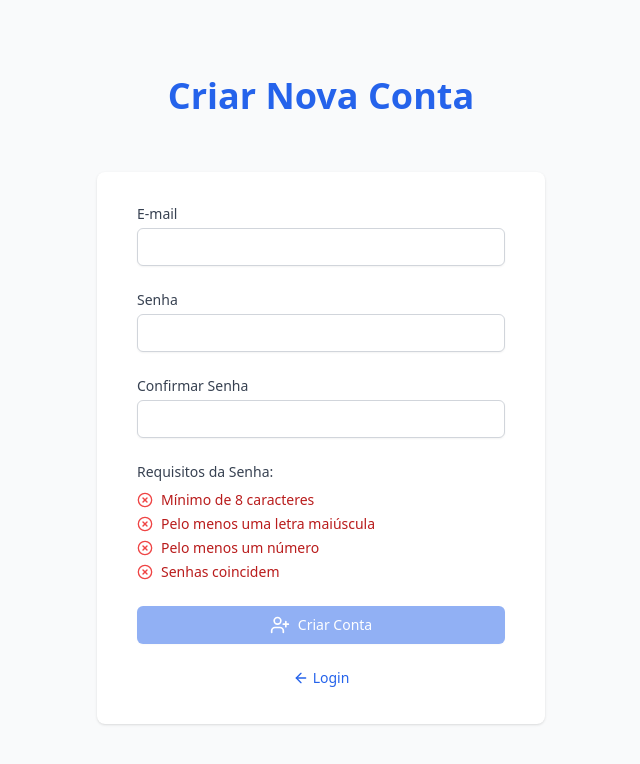
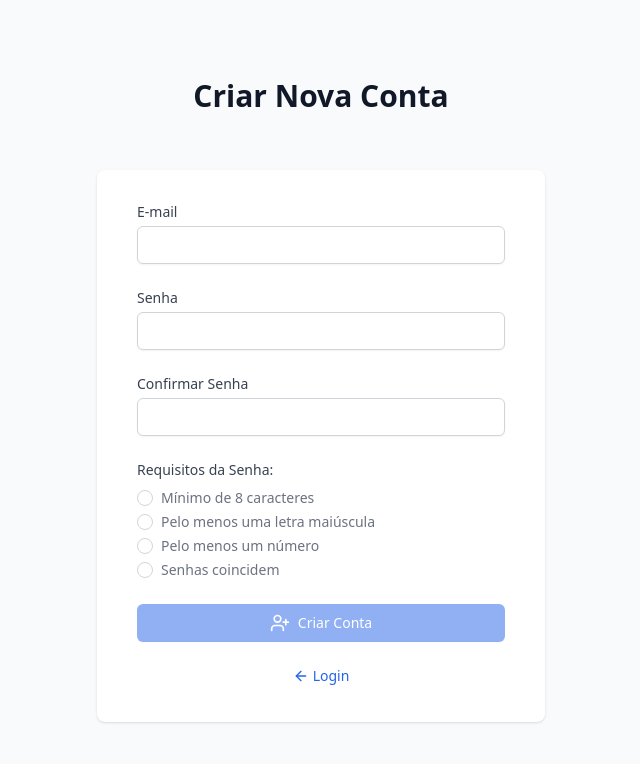
Before and after one commit to rodrigocruzs/pruma, a React app: page /signup in a window 1280 px wide. Shown: the top 764 px of the page, without its empty margins (319-959 px from the left). Built offline with nearby package versions, Linux system fonts and the light colour scheme; no server answers; the HTML template or start-up script is replaced by a standard one.

Commit message:
Refine signup page: change title to neutral color, implement smarter password validation

```diff
--- a/src/pages/SignUpPage.tsx
+++ b/src/pages/SignUpPage.tsx
@@ -18,6 +18,8 @@ const SignUpPage = () => {
     password: '',
     confirmPassword: '',
   });
+  const [passwordTouched, setPasswordTouched] = useState(false);
+  const [confirmPasswordTouched, setConfirmPasswordTouched] = useState(false);
 
   // Password requirements state
   const [passwordRequirements, setPasswordRequirements] = useState<PasswordRequirement[]>([
@@ -40,6 +42,15 @@ const SignUpPage = () => {
 
   const handleChange = (e: React.ChangeEvent<HTMLInputElement>) => {
     const { name, value } = e.target;
+
+    // Track if password fields have been touched
+    if (name === 'password' && !passwordTouched) {
+      setPasswordTouched(true);
+    }
+    if (name === 'confirmPassword' && !confirmPasswordTouched) {
+      setConfirmPasswordTouched(true);
+    }
+
     setFormData(prev => {
       const newData = { ...prev, [name]: value };
       if (name === 'password' || name === 'confirmPassword') {
@@ -82,10 +93,13 @@ const SignUpPage = () => {
     }
   };
 
+  // Determine if we should show validation status
+  const shouldShowValidation = passwordTouched || confirmPasswordTouched;
+
   return (
     <div className="min-h-screen bg-gray-50 flex flex-col justify-center py-12 sm:px-6 lg:px-8">
       <div className="sm:mx-auto sm:w-full sm:max-w-md">
-        <h2 className="text-center text-4xl font-bold text-blue-600 mb-6">
+        <h2 className="text-center text-3xl font-bold text-gray-900 mb-6">
           Criar Nova Conta
         </h2>
       </div>
@@ -157,12 +171,19 @@ const SignUpPage = () => {
               <div className="space-y-1">
                 {passwordRequirements.map((req, index) => (
                   <div key={index} className="flex items-center text-sm">
-                    {req.met ? (
-                      <CheckCircle2Icon className="h-4 w-4 text-green-500 mr-2" />
+                    {shouldShowValidation ? (
+                      req.met ? (
+                        <CheckCircle2Icon className="h-4 w-4 text-green-500 mr-2" />
+                      ) : (
+                        <XCircleIcon className="h-4 w-4 text-red-500 mr-2" />
+                      )
                     ) : (
-                      <XCircleIcon className="h-4 w-4 text-red-500 mr-2" />
+                      <div className="h-4 w-4 rounded-full border border-gray-300 mr-2"></div>
                     )}
-                    <span className={req.met ? 'text-green-700' : 'text-red-700'}>
+                    <span className={shouldShowValidation
+                      ? (req.met ? 'text-green-700' : 'text-red-700')
+                      : 'text-gray-500'
+                    }>
                       {req.text}
                     </span>
                   </div>
```
